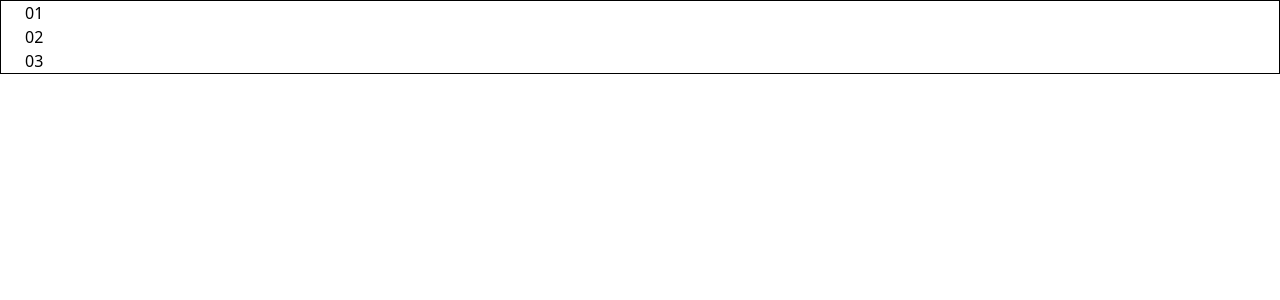
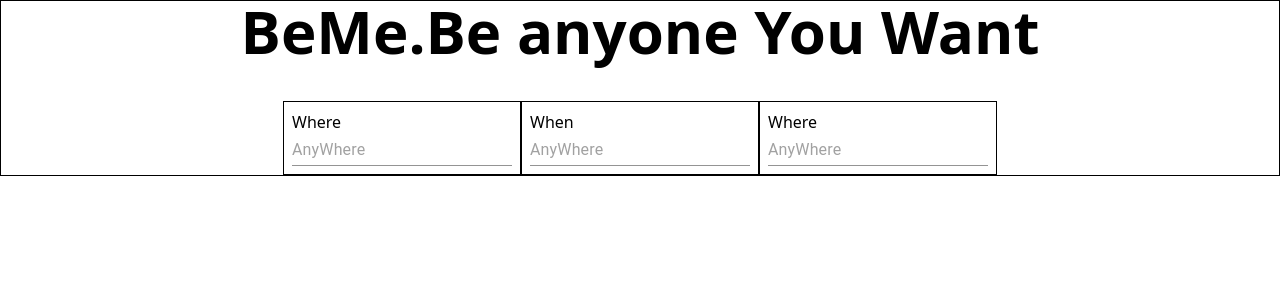
Before and after one commit to dannymhmdi/BeMe, a Next.js app: page / in a window 1280 px wide. Shown: the top 300 px of the page. Built offline with nearby package versions, Linux system fonts and the light colour scheme.

Commit message:
start landing page

```diff
--- a/app/page.js
+++ b/app/page.js
@@ -1,22 +1,29 @@
+import { BasePage } from "@/src/component/base-page";
+import TextField from "@mui/material/TextField";
 import LandingLayout from "@/layouts/landing-layout/landing-layout";
-import { BasePage } from "@/src/component/base-page";
-import { Container } from "@mui/material";
-import Image from "next/image";
 export default function Home() {
-  const style = {
-    //  width: '50%',
-    border: "2px solid red",
-  };
   return (
     <>
       <LandingLayout>
-
-        <BasePage fluid={'false'}>
-          <div>01</div>
-          <div>02</div>
-          <div>03</div>
+        <BasePage fluid={"false"}>
+          <div className="text-6xl font-bold flex justify-center">
+            <span className="">BeMe. </span> <span> Be anyone You Want</span>
+          </div>
+          <div className="flex justify-center mt-10">
+            <div className="p-2" style={{ border: "1px solid black" }}>
+              <div>Where</div>
+              <TextField placeholder="AnyWhere" variant="standard" />
+            </div>
+            <div className="p-2" style={{ border: "1px solid black" }}>
+              <div>When</div>
+              <TextField placeholder="AnyWhere" variant="standard" />
+            </div>
+            <div className="p-2" style={{ border: "1px solid black" }}>
+              <div>Where</div>
+              <TextField placeholder="AnyWhere" variant="standard" />
+            </div>
+          </div>
         </BasePage>
-
       </LandingLayout>
     </>
   );
```
Also changed, not shown: 1 other file (tests, documents, lock files or other folders).
